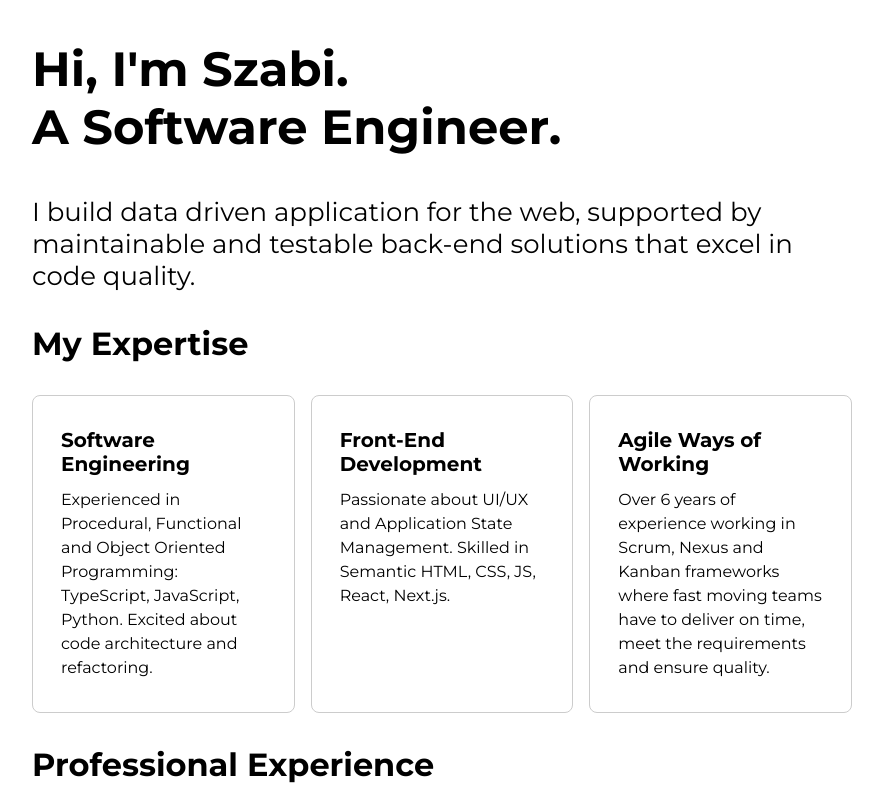
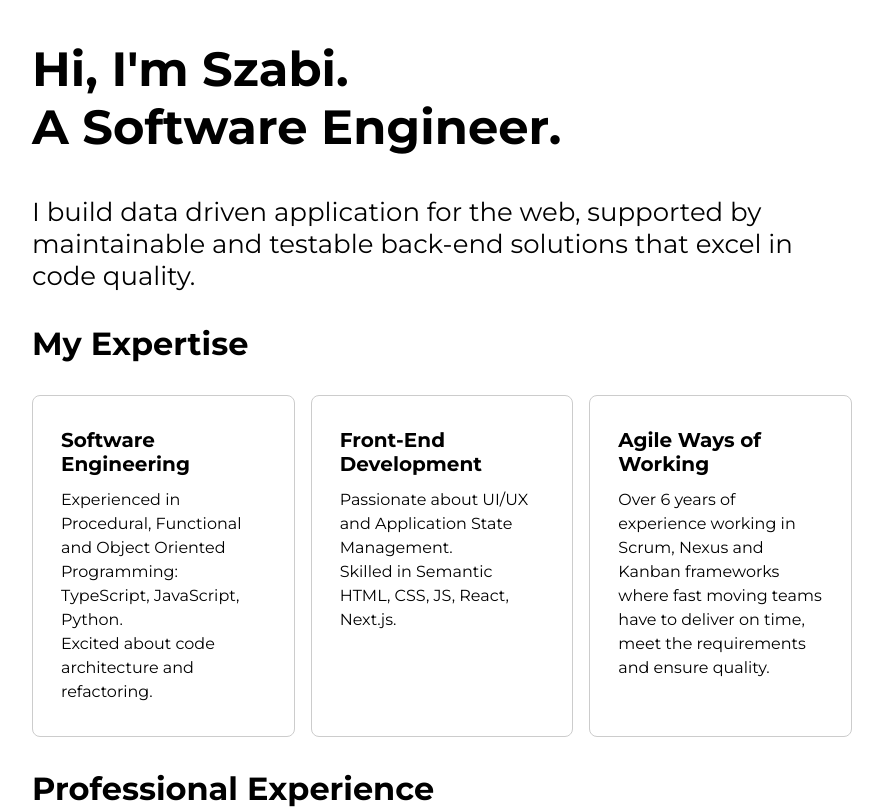
Before and after one commit to szabikr/szabi-space, a Next.js app: page / in a window 1280 px wide. Shown: the top 809 px of the page, without its empty margins (198-1081 px from the left). Built offline with nearby package versions, Linux system fonts and the light colour scheme.

Commit message:
Adds content

```diff
--- a/src/components/experience/content/net-developer-comknow.jsx
+++ b/src/components/experience/content/net-developer-comknow.jsx
@@ -29,6 +29,17 @@ export default function NetDeveloperComknow() {
         <strong>jQuery</strong> to make the UI more interactive and handle{' '}
         <strong>AJAX</strong> requests.
       </p>
+      <p>A few funny things at this job:</p>
+      <ul>
+        <li>
+          We used TortoiseSVN for version control and spent so much time merging
+          our changes.
+        </li>
+        <li>
+          We manually copied files to this FTP Server and called it a release.
+        </li>
+        <li>We used Spread Sheets for managing our Development tasks.</li>
+      </ul>
     </>
   )
 }
--- a/src/components/expertise/index.jsx
+++ b/src/components/expertise/index.jsx
@@ -7,16 +7,14 @@ export default function Expertise() {
           <h5>Software Engineering</h5>
           <p>
             Experienced in Procedural, Functional and Object Oriented
-            Programming: TypeScript, JavaScript, Python. Excited about code
-            architecture and refactoring.
+            Programming: TypeScript, JavaScript, Python.
           </p>
+          <p>Excited about code architecture and refactoring.</p>
         </li>
         <li>
           <h5>Front-End Development</h5>
-          <p>
-            Passionate about UI/UX and Application State Management. Skilled in
-            Semantic HTML, CSS, JS, React, Next.js.
-          </p>
+          <p>Passionate about UI/UX and Application State Management.</p>
+          <p>Skilled in Semantic HTML, CSS, JS, React, Next.js.</p>
         </li>
         <li>
           <h5>Agile Ways of Working</h5>
```
